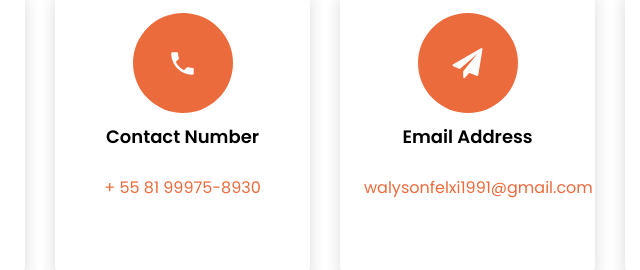
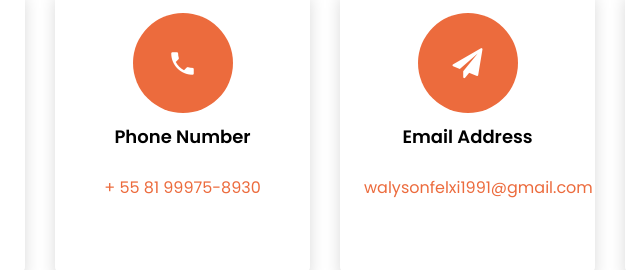
Before and after one commit to walys/walyson-curriculum, a plain HTML site: page index.html in a window 1280 px wide. Shown: the part 6255-6525 px from the top of the page, 315-955 px from the left. Drawn offline with Linux system fonts and the light colour scheme; files whose address does not match are found by name.

Commit message:
comit contato

```diff
--- a/index.html
+++ b/index.html
@@ -57,7 +57,8 @@
 				  <span
 				     class="txt-rotate"
 				     data-period="2000"
-				     data-rotate='["Web Developer .", "Freelancer.", "Full Stack Developer"]'></span>
+				     data-rotate='["Web Developer .", "Freelancer.", "Full Stack Developer"]'>
+			      </span>
 				</h2>
 			</div>
             </div>
@@ -871,7 +872,7 @@
           			<span class="icon-phone2"></span>
           		</div>
           		<div>
-	          		<h3 class="mb-4">Contact Number</h3>
+	          		<h3 class="mb-4">Phone Number</h3>
 		            <p><a href="tel://1234567920">+ 55 81 99975-8930</a></p>
 	            </div>
 	          </div>
```
